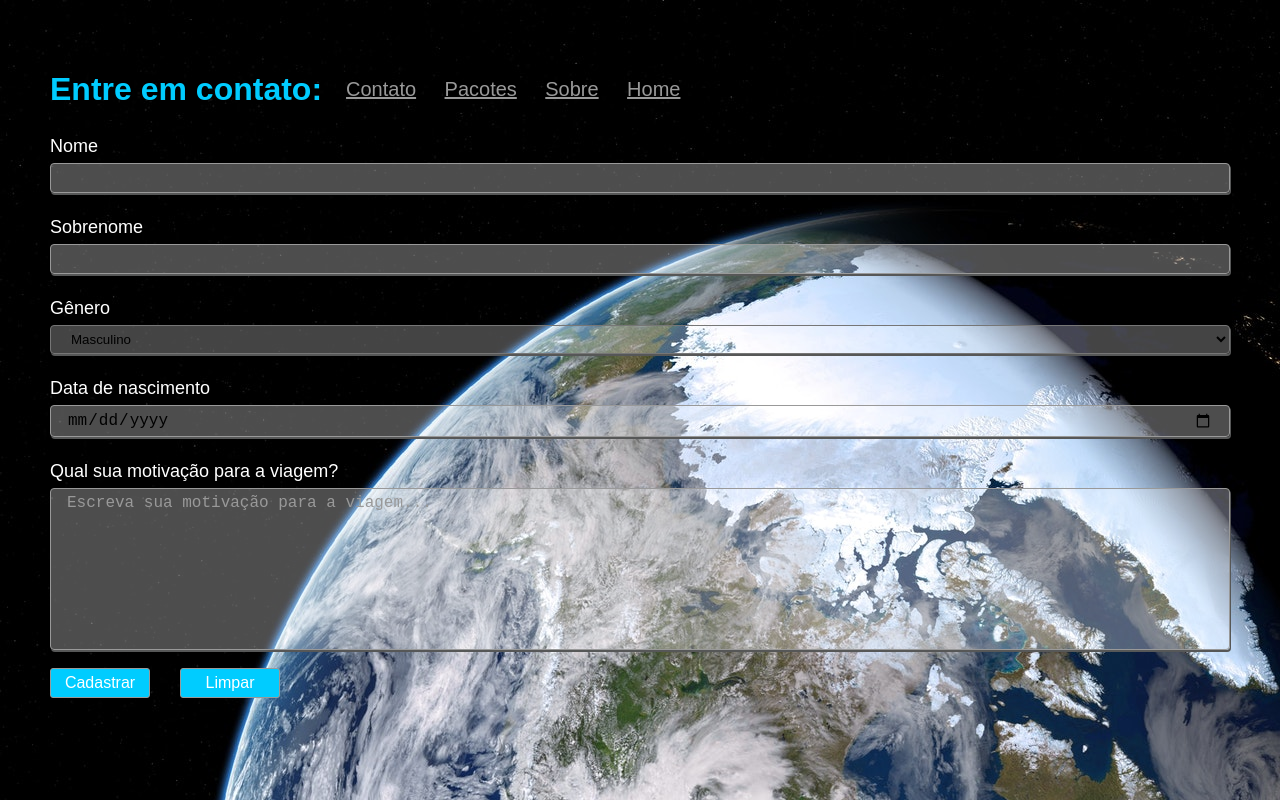
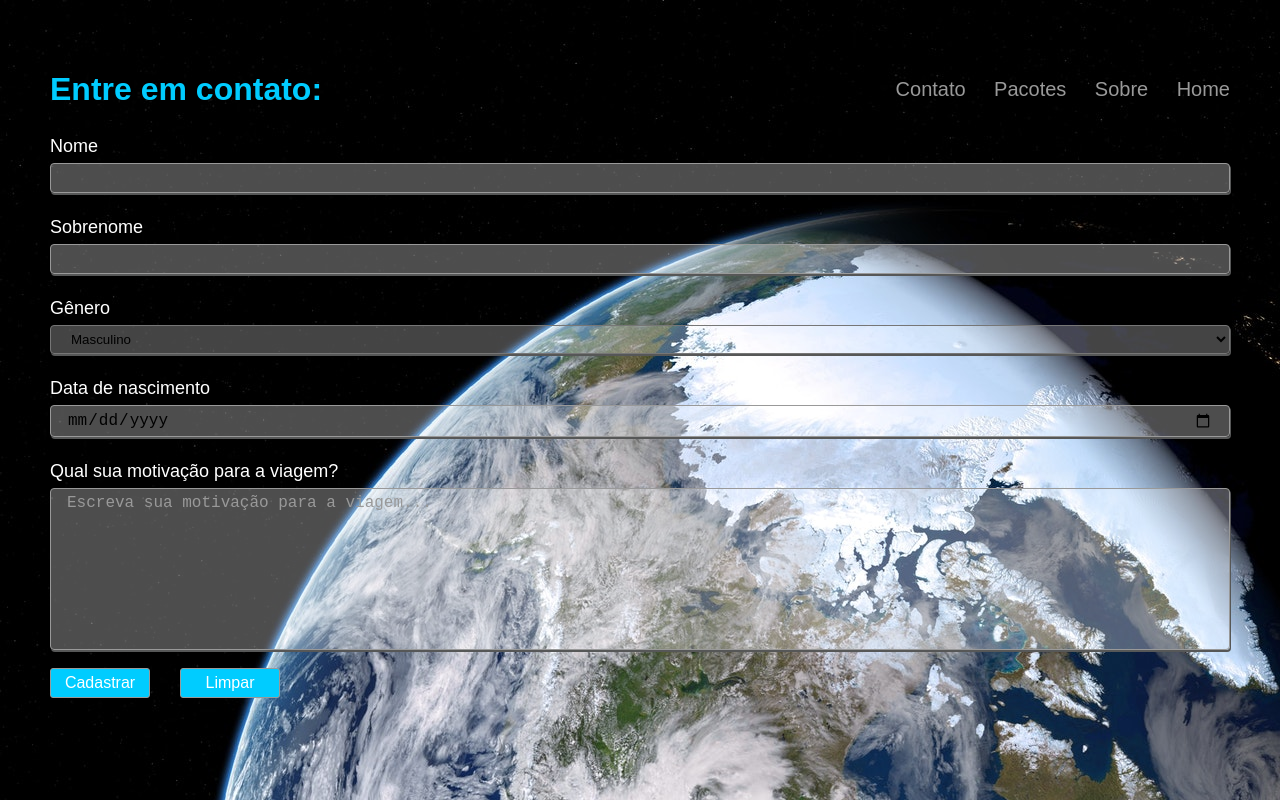
Before and after one commit to RafaRamosCosta/spacetour, a plain HTML site: page contato.html in a window 1280 px wide. Drawn offline with Linux system fonts and the light colour scheme.

Commit message:
Página contato finalizada.
Co-authored-by: Leonardo Ramos Costa <LeonardoRCosta@users.noreply.github.com>

```diff
--- a/contato.html
+++ b/contato.html
@@ -13,10 +13,10 @@
         <h1>Entre em contato:</h1>
         <div class="div-nav">
             <nav class="menu">
-                <a href="./contato.html">Contato</a>
+                <a href="#">Contato</a>
                 <a href="#">Pacotes</a>
                 <a href="#">Sobre</a>
-                <a href="#">Home</a>
+                <a href="./index.html">Home</a>
             </nav>
         </div>
 
--- a/css/contato.css
+++ b/css/contato.css
@@ -8,6 +8,7 @@ body{
 header{
    display: flex;
    align-items: center;
+   justify-content: space-between;
 }
 
 
@@ -91,7 +92,12 @@ form button{
 }
 
 .menu a{
+   text-decoration: none;
    font-size: 20px;
    margin: 12px 0px 0px 24px;
    color: #999;
 }
+
+a:hover{
+   text-decoration: underline;
+}
```
Also changed, not shown: css/style.css (line endings or trailing spaces).
